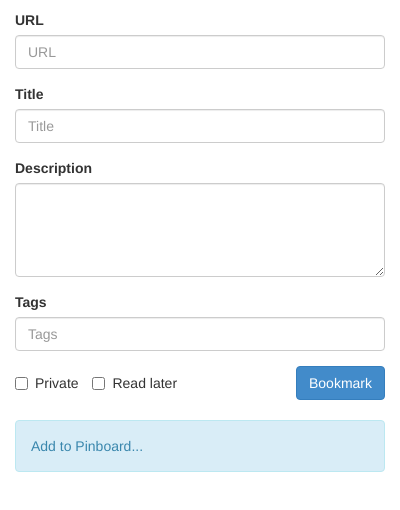
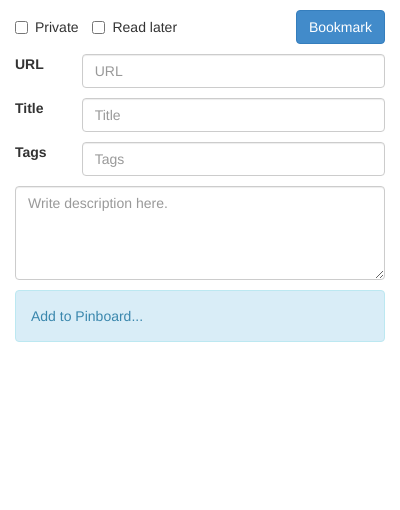
Before and after one commit to 1000ch/pinput, a browser extension: page src/html/popup.html in a window 400 px wide. Drawn offline with Linux system fonts and the light colour scheme.

Commit message:
update layout

```diff
--- a/src/html/popup.html
+++ b/src/html/popup.html
@@ -2,48 +2,78 @@
 <html>
   <head>
     <meta charset="utf-8">
+    <meta name="viewport" content="width=device-width, initial-scale=1.0, maximum-scale=1.0, user-scalable=no">
     <title>Pinput</title>
     <link rel="stylesheet" href="/css/bootstrap.min.css">
     <link rel="stylesheet" href="/css/typeahead.js-bootstrap.css">
     <style>
       body {
         width: 400px;
-        height: 480px;
-        padding: 10px 0;
+        height: 360px;
+      }
+      .row-margin{
+        margin: 10px 0;
+      }
+      /** cascading **/
+      .container {
+        padding-left: 0;
+        padding-right: 0;
+      }
+      /** cascading **/
+      .alert {
+        margin-bottom: 0;
       }
     </style>
   </head>
   <body>
     <div class="container">
-      <form id="js-form" role="form">
-        <div class="form-group">
-          <label for="js-url">URL</label>
-          <input type="url" name="url" class="form-control" id="js-url" placeholder="URL">
-        </div>
-        <div class="form-group">
-          <label for="js-title">Title</label>
-          <input type="text" name="title" class="form-control" id="js-title" placeholder="Title">
-        </div>
-        <div class="form-group">
-          <label for="js-description">Description</label>
-          <textarea name="description" class="form-control" id="js-description" rows="4"></textarea>
-        </div>
-        <div class="form-group">
-          <label for="js-tags">Tags</label>
-          <input type="text" name="tags" class="form-control" id="js-tags" placeholder="Tags">
-        </div>
-        <div class="clearfix">
+      <div class="row row-margin">
+        <div class="col-xs-7">
           <label class="checkbox-inline" style="margin-top: 7px;">
             <input type="checkbox" id="js-private"> Private
           </label>
           <label class="checkbox-inline" style="margin-top: 7px;">
             <input type="checkbox" id="js-readlater"> Read later
           </label>
+        </div>
+        <div class="col-xs-5">
           <button id="js-bookmark" class="btn btn-primary pull-right">Bookmark</button>
         </div>
-      </form>
-      <br>
-      <div id="js-alert" class="alert alert-info">Add to Pinboard...</div>
+      </div>
+      <div class="row row-margin">
+        <div class="col-xs-2" style="padding: 0 auto;">
+          <label for="js-url">URL</label>
+        </div>
+        <div class="col-xs-10">
+          <input type="url" name="url" class="form-control" id="js-url" placeholder="URL">
+        </div>
+      </div>
+      <div class="row row-margin">
+        <div class="col-xs-2">
+          <label for="js-title">Title</label>
+        </div>
+        <div class="col-xs-10">
+          <input type="text" name="title" class="form-control" id="js-title" placeholder="Title">
+        </div>
+      </div>
+      <div class="row row-margin">
+        <div class="col-xs-2">
+          <label for="js-tags">Tags</label>
+        </div>
+        <div class="col-xs-10">
+          <input type="text" name="tags" class="form-control" id="js-tags" placeholder="Tags">
+        </div>
+      </div>
+      <div class="row row-margin">
+        <div class="col-xs-12">
+          <textarea name="description" class="form-control" id="js-description" rows="4" placeholder="Write description here."></textarea>
+        </div>
+      </div>
+      <div class="row row-margin">
+        <div class="col-xs-12">
+          <div id="js-alert" class="alert alert-info">Add to Pinboard...</div>
+        </div>
+      </div>
     </div>
     <script src="/js/lib/jquery.min.js"></script>
     <script src="/js/lib/typeahead.min.js"></script>
```
